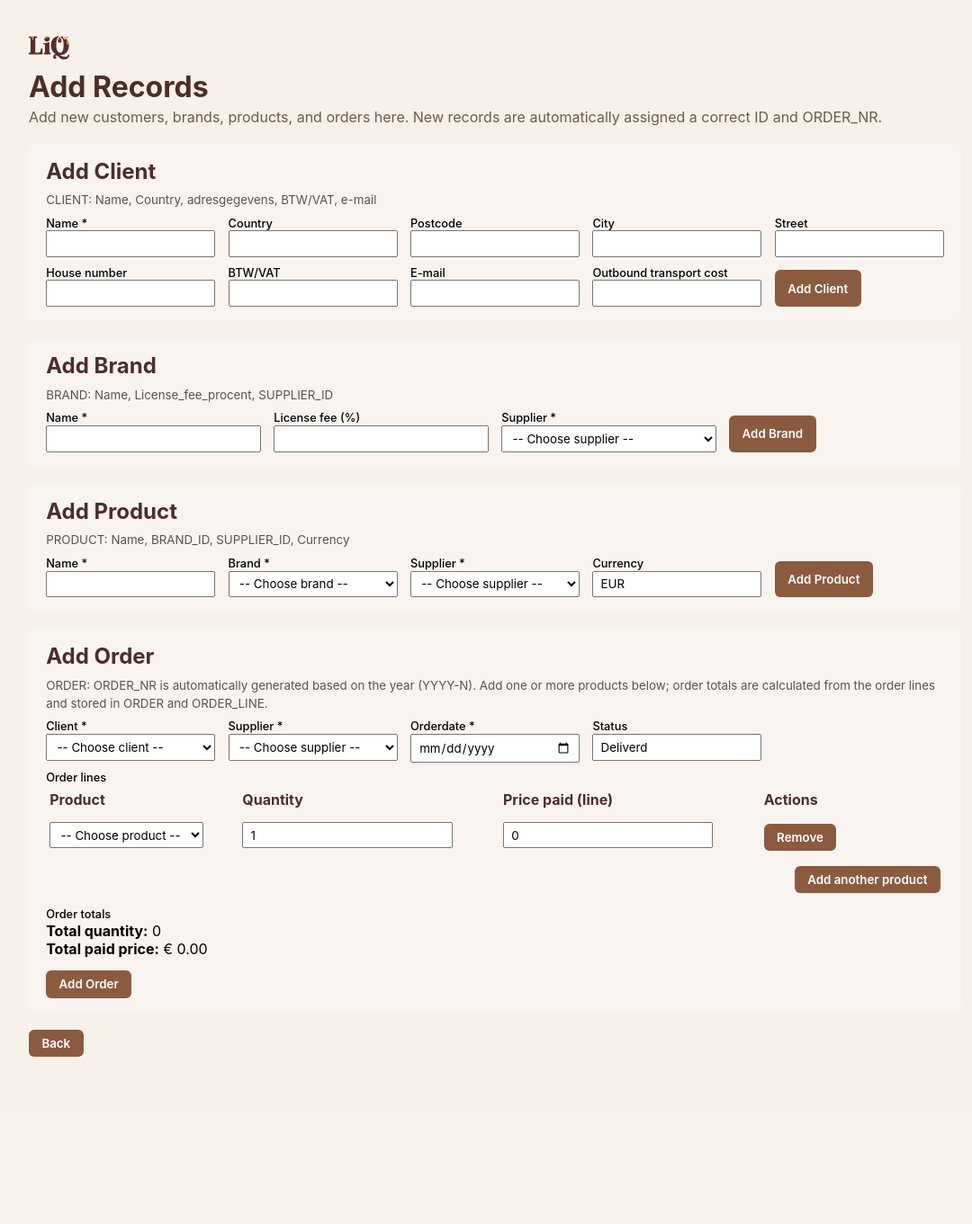
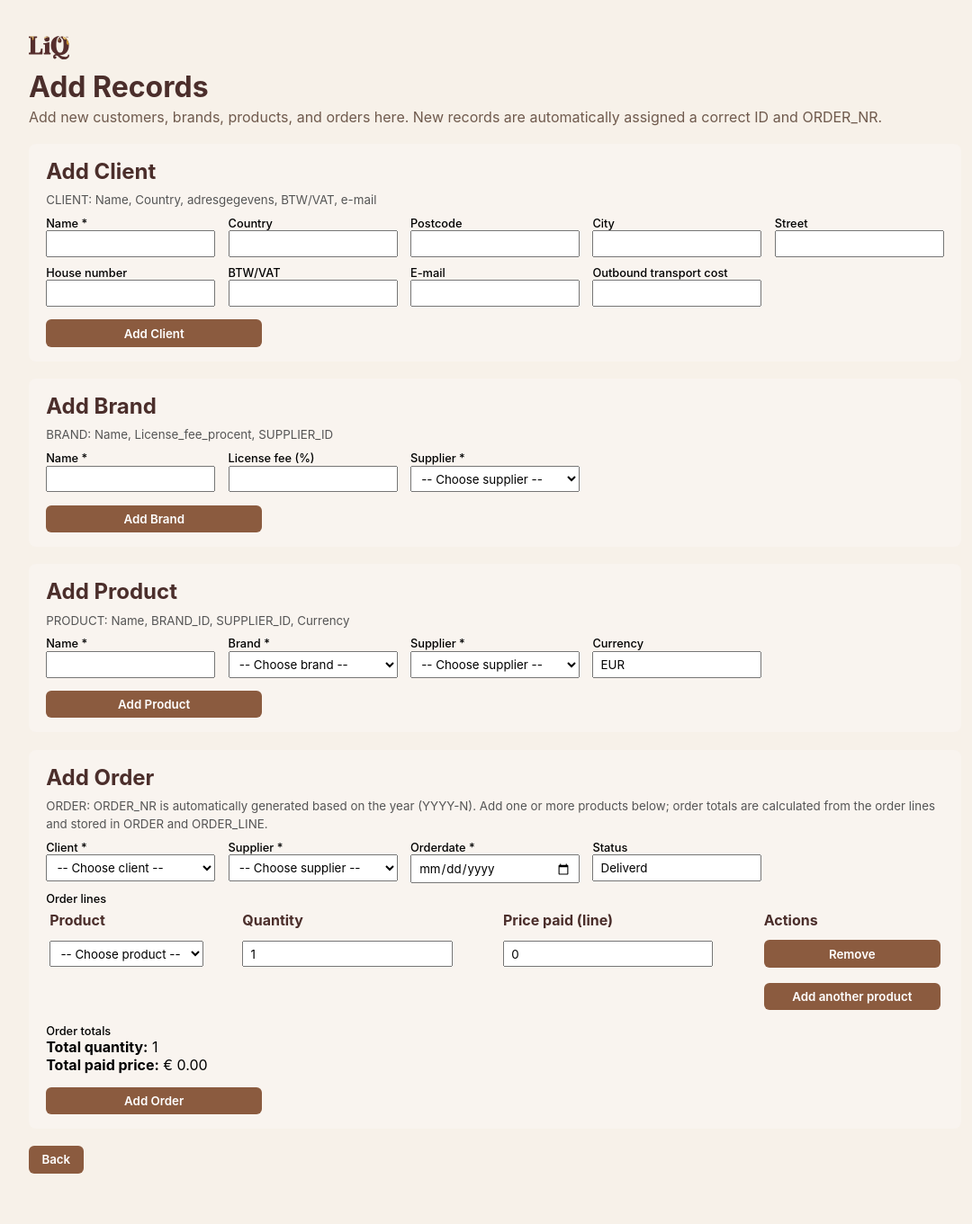
Before and after one commit to A-D-DBS-application/web-application-2025-group-22, a Flask app: page /add-records in a window 1280 px wide. Shown: the whole page at 90% size, without its empty margins (90-1170 px from the left). Before the commit the page ends 1175 px from the top, so only its background shows below. Run offline with Flask 3, Linux system fonts and the light colour scheme; data that the repository does not hold is empty.

Commit message:
Knoppen layout

```diff
--- a/app/templates/add_records.html
+++ b/app/templates/add_records.html
@@ -50,6 +50,20 @@
         form.record-form button {
             margin-top: 0.3rem;
             justify-self: flex-start;
+        }
+
+        .form-actions {
+            grid-column: 1 / -1;
+            display: flex;
+            flex-direction: column;
+            align-items: flex-start;
+            gap: 0.4rem;
+        }
+
+        .form-actions .primary-btn,
+        .form-actions .ghost-btn {
+            width: 100%;
+            max-width: 240px;
         }
         .field-label {
             font-size: 0.8rem;
@@ -111,6 +125,17 @@
         #orderLinesTable td {
             padding: 6px 4px;
         }
+                #orderLinesTable td.actions-cell {
+            display: flex;
+            flex-direction: column;
+            gap: 0.4rem;
+            align-items: flex-start;
+        }
+
+        #orderLinesTable td.actions-cell .primary-btn {
+            width: 100%;
+        }
+
 
         .order-line-row .remove-line {
             margin-top: 0;
@@ -192,7 +217,9 @@
                 <input type="number" step="0.01" name="outbound_transport_cost">
             </div>
 
-            <button type="submit" class="primary-btn">Add Client</button>
+            <div class="form-actions">
+                <button type="submit" class="primary-btn">Add Client</button>
+            </div>
         </form>
     </div>
 
@@ -222,7 +249,9 @@
                 </select>
             </div>
 
-            <button type="submit" class="primary-btn">Add Brand</button>
+            <div class="form-actions">
+                <button type="submit" class="primary-btn">Add Brand</button>
+            </div>
         </form>
     </div>
 
@@ -261,7 +290,9 @@
                 <label class="field-label">Currency</label>
                 <input type="text" name="currency" value="EUR">
             </div>
-            <button type="submit" class="primary-btn">Add Product</button>
+            <div class="form-actions">
+                <button type="submit" class="primary-btn">Add Product</button>
+            </div>
         </form>
     </div>
 
@@ -306,7 +337,7 @@
             <div class="field-group" style="grid-column: 1 / -1;">
                 <label class="field-label">Order lines</label>
                 <div style="overflow-x: auto;">
-                    <table id="orderLinesTable"
+                    <table id="orderLinesTable">
                         <thead>
                             <tr style="text-align: left;">
                                 <th>Product</th>
@@ -331,15 +362,15 @@
                                 <td>
                                     <input type="number" name="price_paid[]" class="price-input" min="0" step="0.01" value="0" required>
                                 </td>
-                                <td>
-                                    <button type="button" class="primary-btn">Remove</button>
+                                <td class="actions-cell">
+                                    <button type="button" class="primary-btn remove-line">Remove</button>
                                 </td>
                             </tr>
                         </tbody>
                                                 <tfoot>
                             <tr class="add-line-row">
                                 <td colspan="3"></td>
-                                <td>
+                                <td class="actions-cell">
                                     <button type="button" id="addLineButton" class="primary-btn">Add another product</button>
                                 </td>
                             </tr>
@@ -355,7 +386,9 @@
                     <strong>Total paid price:</strong> € <span id="totalPaid">0.00</span>
                 </div>
             </div>
-            <button type="submit" class="primary-btn">Add Order</button>
+            <div class="form-actions">
+                <button type="submit" class="primary-btn">Add Order</button>
+            </div>
         </form>
     </div>
     <button class="primary-btn back-button" onclick="window.location.href='/home'">Back</button>
```
